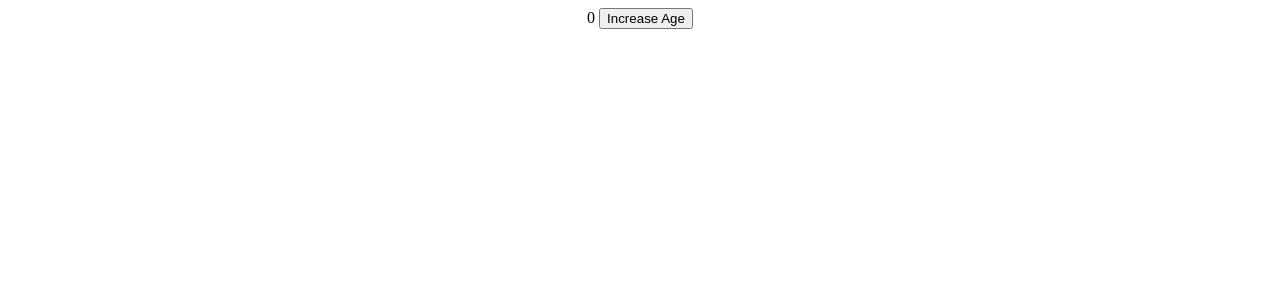
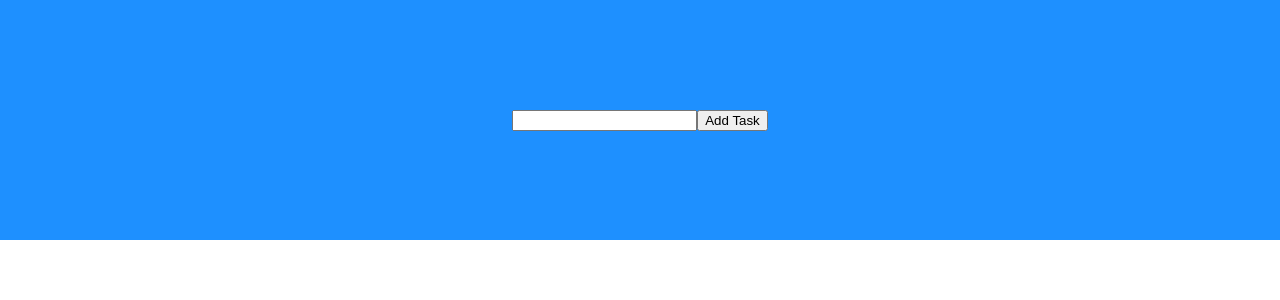
Before and after one commit to samirgautam/React_Basics_Practise, a React (Create React App) app: page / in a window 1280 px wide. Shown: the top 300 px of the page. Built offline with nearby package versions, Linux system fonts and the light colour scheme.

Commit message:
crud-todoList

```diff
--- a/src/App.css
+++ b/src/App.css
@@ -1,38 +1,47 @@
 .App {
+  display: flex;
+  align-items: center;
+  flex-direction: column;
+  width: 100vw;
+  font-family: Arial, Helvetica, sans-serif;
+}
+
+body {
+  margin: 0;
+  padding: 0;
+}
+
+.addTask {
+  height: 30vh;
+  background-color: dodgerblue;
+  width: 100%;
+  display: flex;
+  justify-content: center;
+  align-items: center;
+}
+
+.list {
+  height: auto;
+  width: 100%;
+  display: flex;
+  align-items: center;
+  padding-top: 50px;
+  flex-direction: column;
+}
+
+.task {
+  width: 500px;
+  height: 50px;
+  display: flex;
+  margin: 15px;
+  display: flex;
+  align-items: center;
+  justify-content: center;
+}
+
+.task button {
+  width: auto;
+  height: 20px;
+  margin-left: 5px;
   text-align: center;
 }
-
-.App-logo {
-  height: 40vmin;
-  pointer-events: none;
-}
-
-@media (prefers-reduced-motion: no-preference) {
-  .App-logo {
-    animation: App-logo-spin infinite 20s linear;
-  }
-}
-
-.App-header {
-  background-color: #282c34;
-  min-height: 100vh;
-  display: flex;
-  flex-direction: column;
-  align-items: center;
-  justify-content: center;
-  font-size: calc(10px + 2vmin);
-  color: white;
-}
-
-.App-link {
-  color: #61dafb;
-}
-
-@keyframes App-logo-spin {
-  from {
-    transform: rotate(0deg);
-  }
-  to {
-    transform: rotate(360deg);
-  }
-}
--- a/src/App.js
+++ b/src/App.js
@@ -1,18 +1,50 @@
 
 import './App.css';
 import { useState } from 'react';
+import {Task} from "./Task";
 
-function App() {
-const [age, setAge] = useState(0);
+function App(){
+const [todoList, setTodoList] = useState([]);
+const [newTask, setNewTask] = useState("");
 
-const increaseAge = () =>{
-  setAge(age + 1);
+const handleChange = (event) =>{
+  setNewTask(event.target.value);
 }
+const addTask =() => {
+  const task ={
+    id:todoList.length === 0 ? 1: todoList[todoList.length-1].id + 1,
+    taskName: newTask,
+    completed: false
+  };
+  setTodoList([...todoList , task]);
+};
+const deleteTask = (id) => {
+  setTodoList(todoList.filter((task)=> task.id !== id));
+};
 
-  return (
-    <div className = "App">
-{age} <button onClick ={increaseAge}>Increase Age</button>
+const completeTask = (id) =>{
+ setTodoList(
+  todoList.map((task) => {
+    if(task.id === id ){
+    return {...task , completed :true };
+    }else{
+      return task;
+    }
+  })
+ );
+};
 
+  return(
+    <div className='App'>
+      <div className='addTask'>
+        <input onChange={handleChange} />
+        <button onClick={addTask}>Add Task</button>
+      </div>
+      <div className='list'>
+      {todoList.map((task) => {
+        return (<Task taskName = {task.taskName} id = {task.id} completed = {task.completed} deleteTask ={deleteTask} completeTask ={completeTask}/>);
+      })}
+      </div>
     </div>
   );
 }
--- /dev/null
+++ b/src/Task.js
@@ -0,0 +1,9 @@
+export const Task =(props)=>{
+    return (<div className="task"
+    style={{backgroundColor: props.completed ? "green" : "white" }}>
+
+        <h1>{props.taskName}</h1>
+        <button onClick={()=> props.completeTask(props.id)}>Complete</button>
+        <button   onClick ={()=> props.deleteTask(props.id)}>X</button>
+          </div>);
+}
```
Also changed, not shown: src/Planet.js (deleted, +0 -7 lines).
